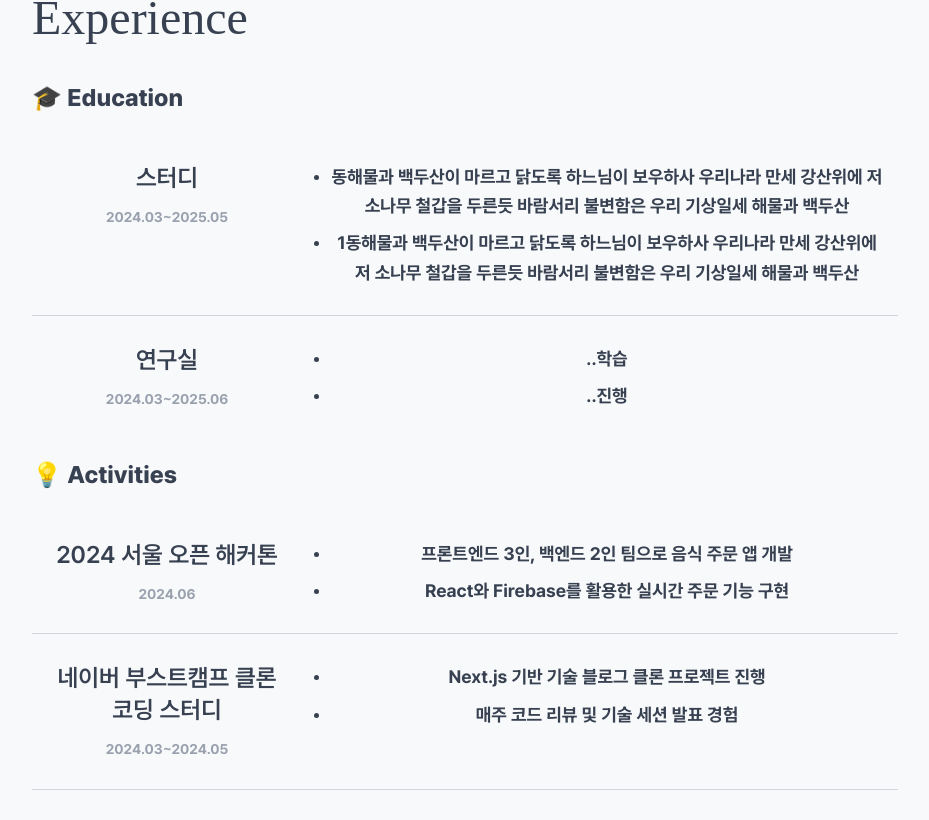
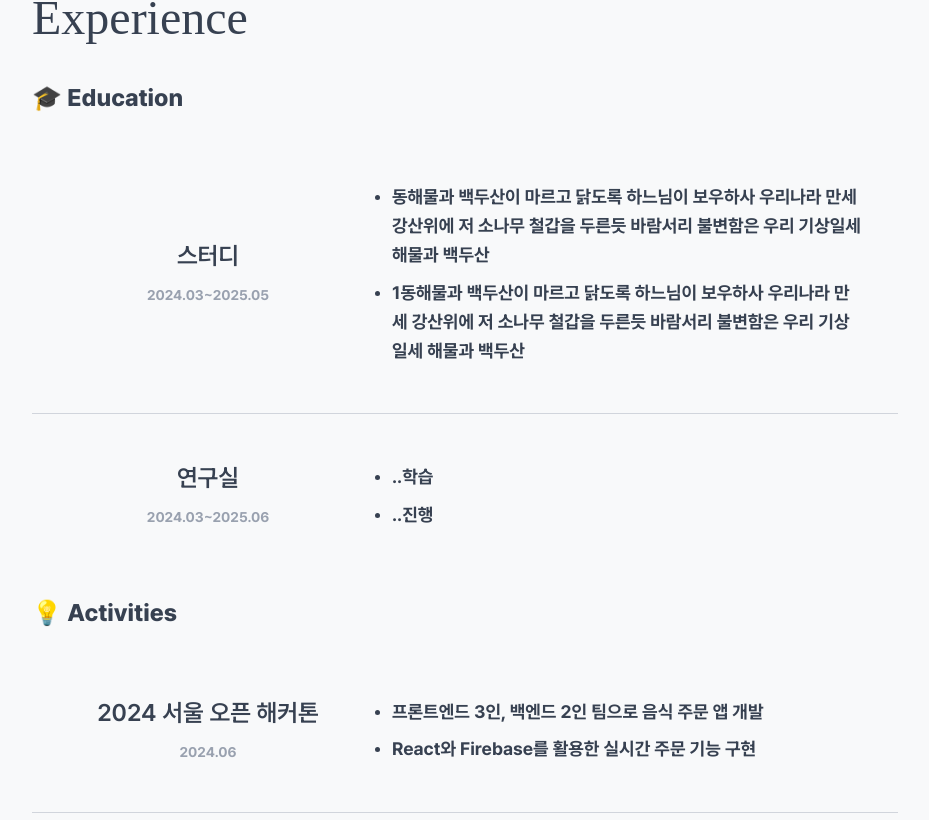
Before and after one commit to sanghyeonLee2/sanghyeon.dev, a Next.js app: page / in a window 1280 px wide. Shown: the part 3858-4678 px from the top of the page, without its empty margins (175-1104 px from the left). Built offline with nearby package versions, Linux system fonts and the light colour scheme; a web font is replaced by a local one.

Commit message:
design: 직관성, 가독성 고려해 스타일 수정

```diff
--- a/src/components/section/Experience/ExperienceList.tsx
+++ b/src/components/section/Experience/ExperienceList.tsx
@@ -6,19 +6,24 @@ const ExperienceList = ({ experiences }: { experiences: ExperienceType[] }) => {
     <ul className="divide-y divide-gray-300 mb-8">
       {experiences.map((experience) => (
         <li key={experience.name}>
-          <article className="flex flex-col md:flex-row gap-6 p-content my-3">
-            <div className=" flex-col md:items-start md:w-60 flex-shrink-0">
-              <h3 className="text-2xl font-semibold text-center">{experience.name}</h3>
+          <article className="flex flex-col md:flex-row gap-6 p-9 my-3">
+            <div className="flex-center">
+              <div className="flex-col md:items-start md:w-70 flex-shrink-0">
+                <h3 className="text-2xl font-semibold content-center text-center">
+                  {experience.name}
+                </h3>
                 <p className="text-sm text-gray-400 text-center">{experience.period}</p>
               </div>
-
+            </div>
+            <div className="content-center">
               <ul className="list-disc pl-5 flex-grow flex flex-col gap-2">
                 {experience.contents.map((content) => (
-                <li className="md:text-center" key={content}>
+                  <li key={content}>
                     <p>{content}</p>
                   </li>
                 ))}
               </ul>
+            </div>
           </article>
         </li>
       ))}
```
Lines whose indentation alone changed are shown as unchanged.
